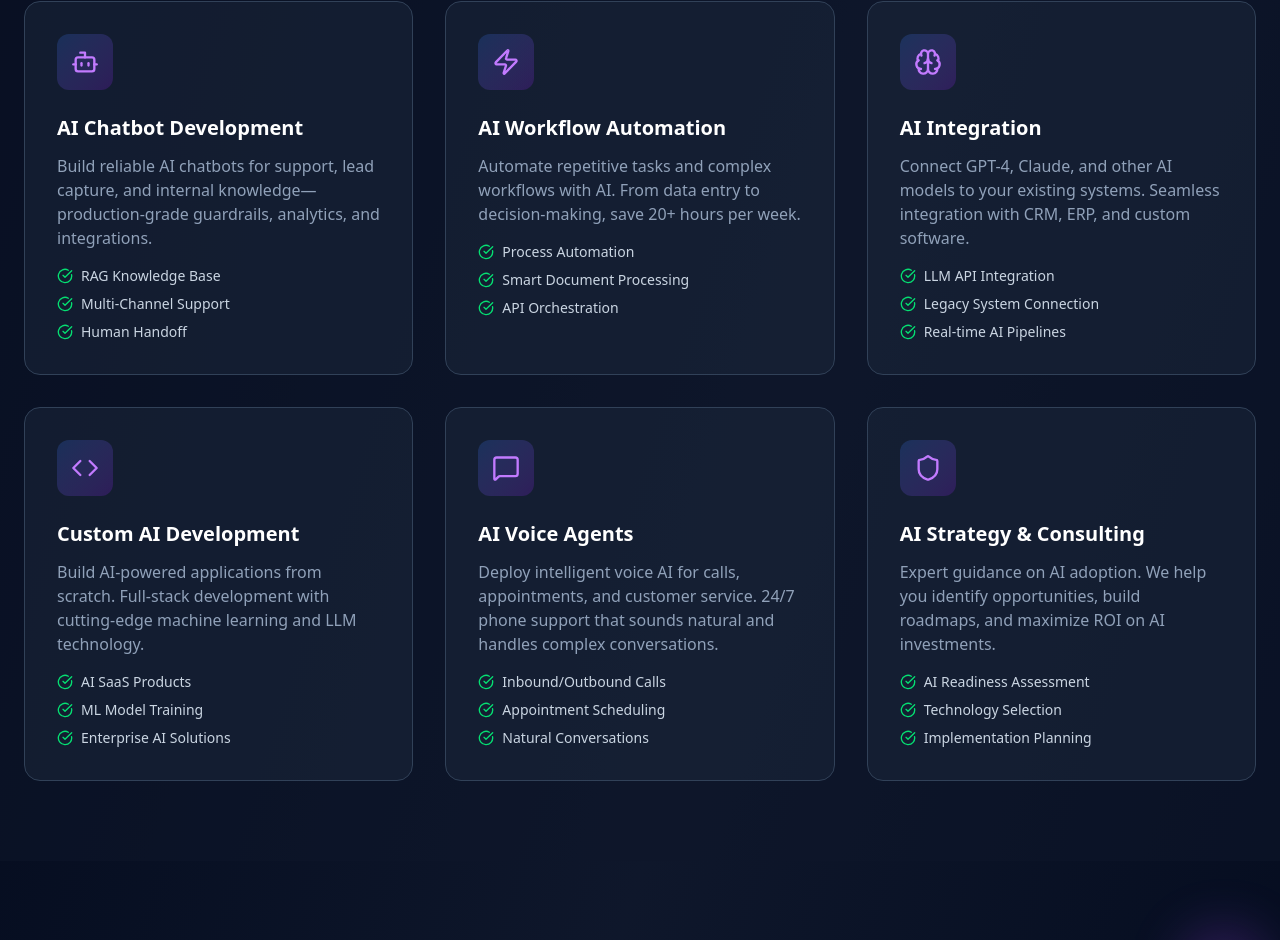
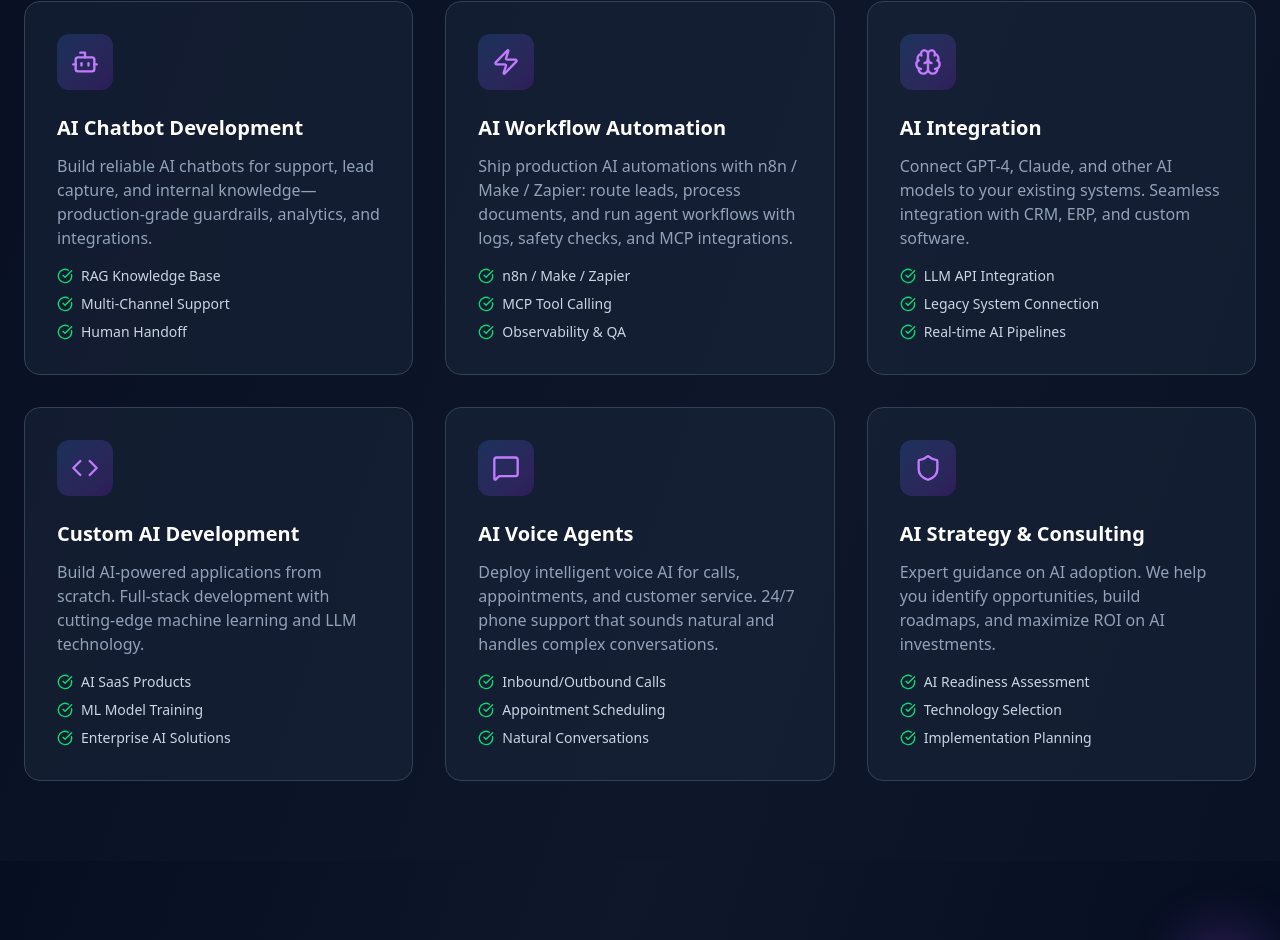
Before and after one commit to ethansure/thexu-studio, a Next.js app: page / in a window 1280 px wide. Shown: the part 1113-2053 px from the top of the page. Built offline with nearby package versions, Linux system fonts and the light colour scheme.

Commit message:
SEO: add MCP/n8n/Make/Zapier keywords and refine automation service copy

```diff
--- a/src/app/layout.tsx
+++ b/src/app/layout.tsx
@@ -11,8 +11,8 @@ const inter = Inter({
 export const metadata: Metadata = {
   metadataBase: new URL('https://thexustudio.com'),
   title: "AI Chatbot & Agent Development | Custom AI Solutions | Xu Studio",
-  description: "Build AI chatbots, agents, and automation solutions for your business. Custom GPT-4 & Claude integration, 24/7 AI customer service, workflow automation. Free consultation.",
-  keywords: ["AI chatbot development", "AI agent development", "custom AI chatbot", "AI automation services", "ChatGPT integration", "Claude AI integration", "AI voice agent", "voice AI development", "AI phone agent", "business AI solutions", "AI workflow automation", "LLM development", "AI consulting", "build AI agent", "AI chatbot for business", "enterprise AI", "AI integration services", "custom AI solutions"],
+  description: "Build AI chatbots, agents, and workflow automation for your business. RAG knowledge bases, MCP integrations, and n8n / Make / Zapier automations with GPT-4 & Claude. Free consultation.",
+  keywords: ["AI chatbot development", "AI agent development", "custom AI chatbot", "AI automation services", "AI workflow automation", "RAG knowledge base", "AI knowledge base chatbot", "MCP integrations", "Model Context Protocol", "n8n automation", "Make.com automation", "Zapier automation", "ChatGPT integration", "Claude AI integration", "AI voice agent", "voice AI development", "AI phone agent", "business AI solutions", "LLM development", "AI consulting", "build AI agent", "AI chatbot for business", "enterprise AI", "AI integration services", "custom AI solutions"],
   authors: [{ name: "Xu Studio LLC" }],
   creator: "Xu Studio LLC",
   openGraph: {
--- a/src/app/page.tsx
+++ b/src/app/page.tsx
@@ -184,8 +184,8 @@ export default function Home() {
               {
                 icon: Zap,
                 title: 'AI Workflow Automation',
-                description: 'Automate repetitive tasks and complex workflows with AI. From data entry to decision-making, save 20+ hours per week.',
-                features: ['Process Automation', 'Smart Document Processing', 'API Orchestration'],
+                description: 'Ship production AI automations with n8n / Make / Zapier: route leads, process documents, and run agent workflows with logs, safety checks, and MCP integrations.',
+                features: ['n8n / Make / Zapier', 'MCP Tool Calling', 'Observability & QA'],
                 href: '/ai-automation'
               },
               {
```
